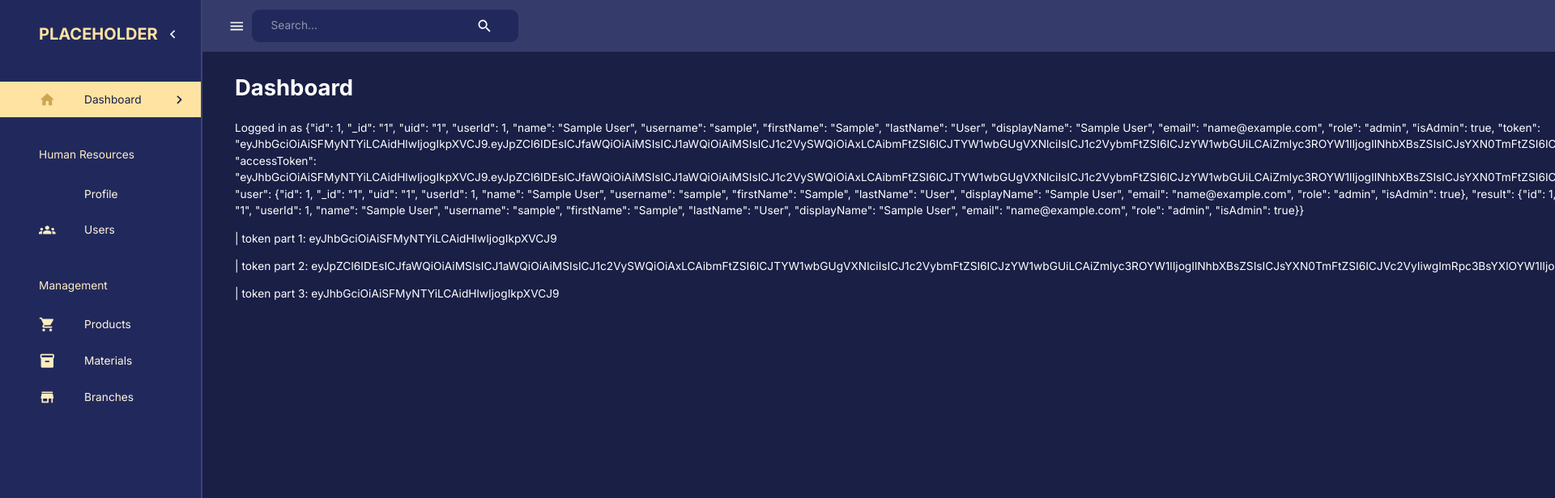
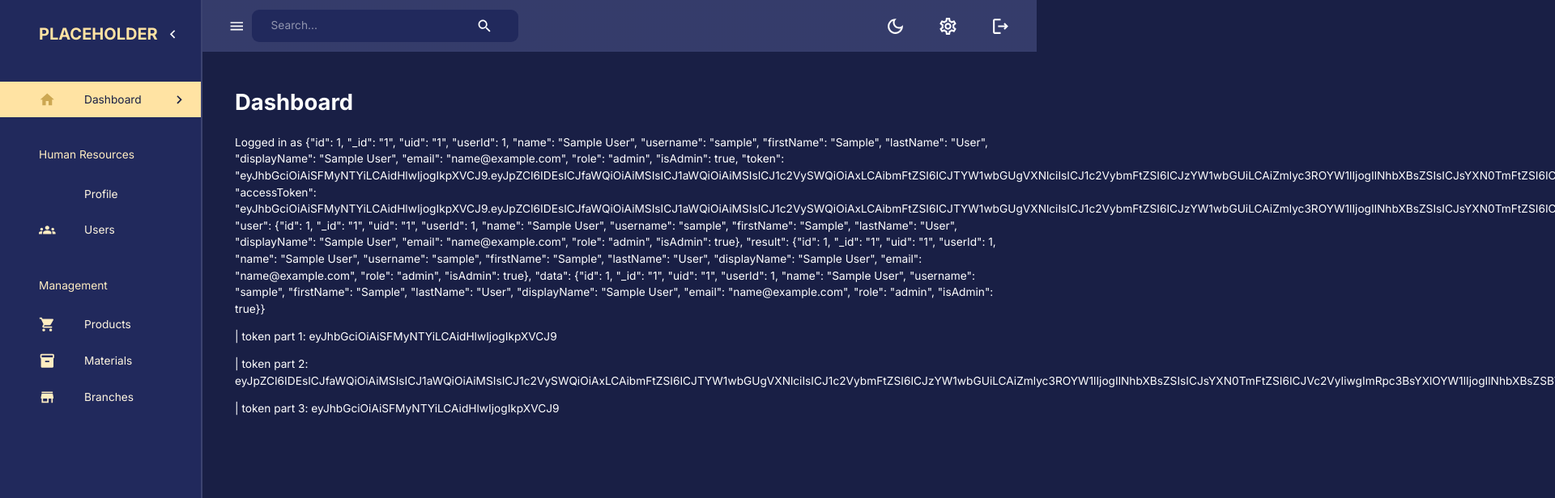
Before and after one commit to LukaOsiashvili/Fullstack_Dashboard, a React (Create React App) app in the folder client/: page /dashboard in a window 1280 px wide. Shown: the top 616 px of the page at 81% size, 1920 px wide, since content can reach past the window. Built offline with nearby package versions, Linux system fonts and the light colour scheme; no server answers; sample sign-in values are in the browser's storage; some icons are missing.

Commit message:
Fixed Layout Bug for Auto Resizing

```diff
--- a/client/src/scenes/layout/index.jsx
+++ b/client/src/scenes/layout/index.jsx
@@ -15,7 +15,13 @@ const Layout = () => {
         <Box display={isNonMobile ? "flex" : "block"} width={"100%"} height={"100%"}>
             {isLoggedIn && (<Sidebar drawerWidth={"250px"} isSidebarOpen={isSidebarOpen} setIsSidebarOpen={setIsSidebarOpen}/>)}
 
-            <Box flexGrow={1} overflowY={"auto"}>
+            <Box
+                flexGrow={1}
+                minWidth={0}
+                overflowY="auto"
+                display="flex"
+                flexDirection="column"
+            >
                 <Navbar isSidebarOpen={isSidebarOpen} setIsSidebarOpen={setIsSidebarOpen} isLogIn={!isLoggedIn} />
                 <Outlet/>
             </Box>
```
